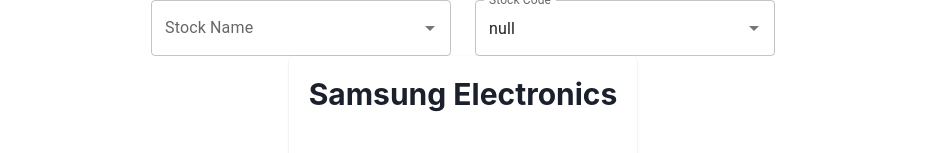
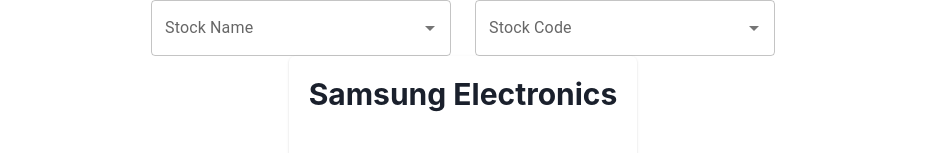
Before and after one commit to hanium-ai-quant/frontend, a React (Create React App) app: page / in a window 1280 px wide. Shown: the top 153 px of the page, without its empty margins (177-1110 px from the left). Built offline with nearby package versions, Linux system fonts and the light colour scheme; no server answers.

Commit message:
데이터베이스 연동 2

```diff
--- a/src/Components/Autocomplete.js
+++ b/src/Components/Autocomplete.js
@@ -24,7 +24,7 @@
     if (value) {
         setSelectedCode(value);
         const matchingStock = stocks.find(stock => stock.CMP_CD === value);
-            setSelectedName(matchingStock ? matchingStock.CMP_KOR : null);
+        if (matchingStock) setSelectedName(matchingStock);
     } else {
         setSelectedName(null);
         setSelectedCode(null);
@@ -51,7 +51,7 @@
             <Autocomplete
                 id="combo-box-stock-code"
                 options={stocks.map(stock => String(stock.CMP_CD))}
-                value={String(selectedCode) || ''}
+                value={selectedCode}
                 onChange={handleCodeChange}
                 sx={{ width: 300 }}
                 renderInput={(params) => <TextField {...params} label="Stock Code" />}
```
Lines whose indentation alone changed are shown as unchanged.
